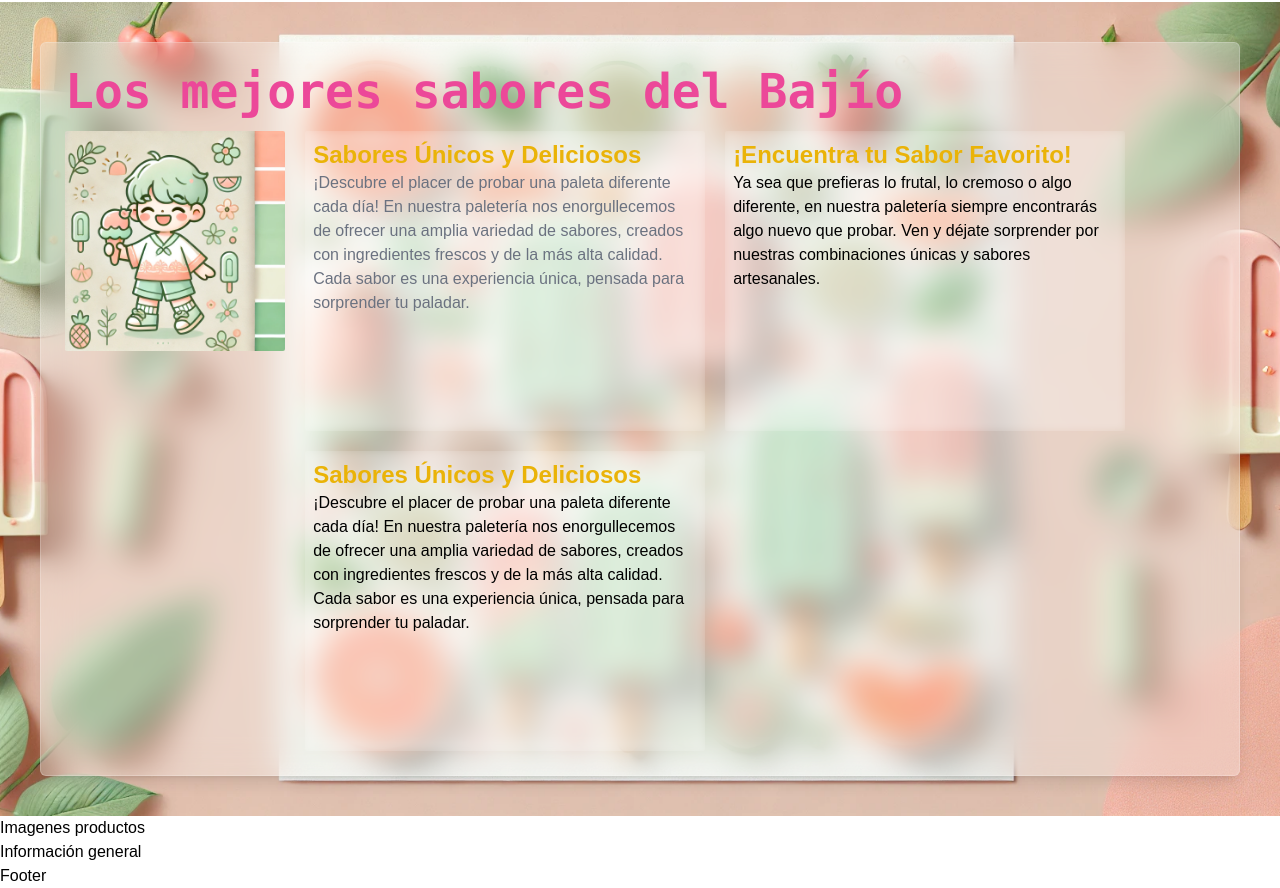
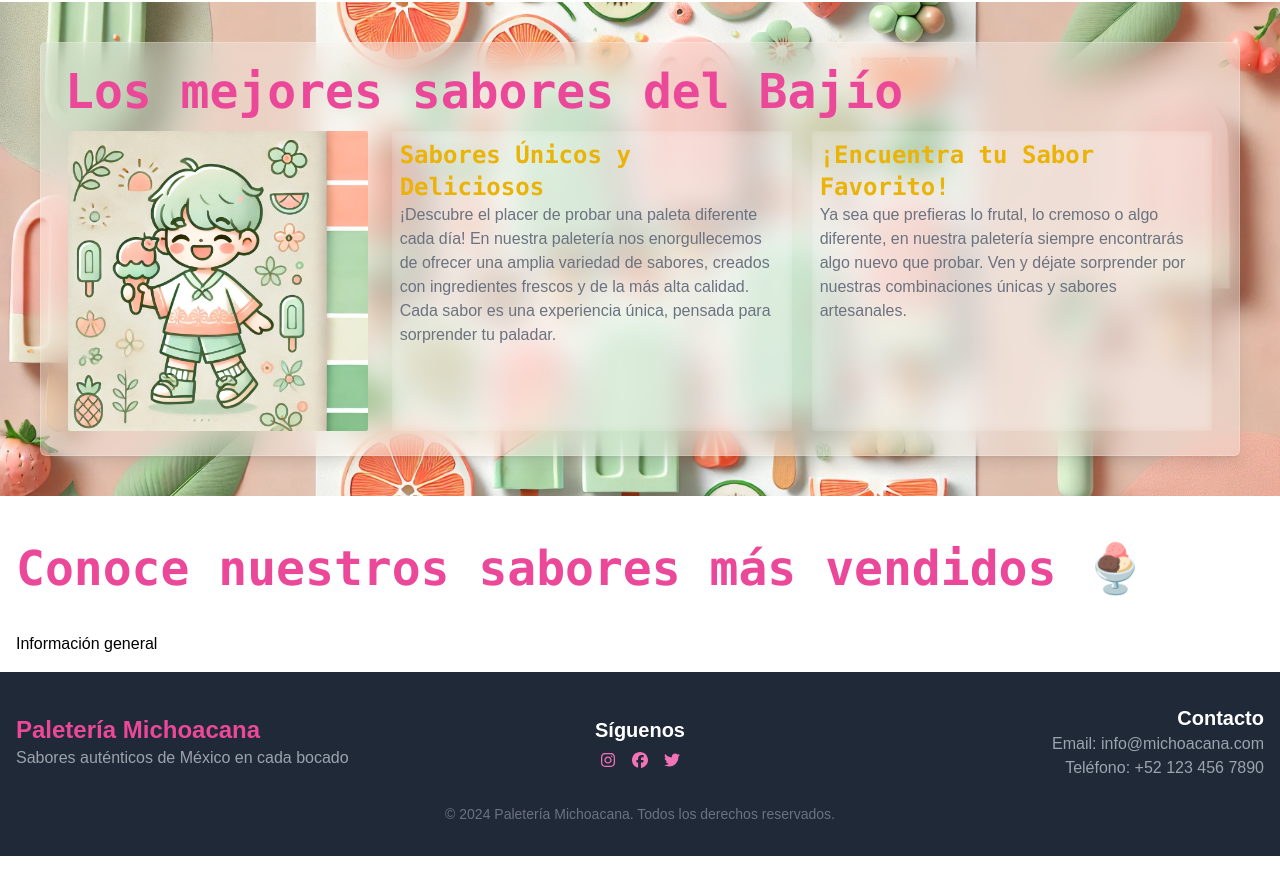
Before and after one commit to v-devOs/Next-Front-End-Michoacana, a Next.js app: page / in a window 1280 px wide. Shown: the part 606-1494 px from the top of the page. After the commit the page ends 1462 px from the top, so only its background shows below. Built offline with nearby package versions, Linux system fonts and the light colour scheme.

Commit message:
Terminar grid de imagenes

```diff
--- a/src/app/page.tsx
+++ b/src/app/page.tsx
@@ -12,7 +12,15 @@ export default function Home() {
   return (
     <main>
       <section>
-        <Carousel images={['/img/carousel_1.png', '/img/carousel_2.png']} />
+        <Carousel images={['/img/carousel_1.png', '/img/carousel_2.png']}>
+          <div className="backdrop-blur-lg text-center m-20 bg-white/30 border border-white/20 rounded-md p-6 shadow-lg">
+            <h1 className='text-8xl font-bold font-mono text-pink-500'>Paleterias la Michoacana</h1>
+            <p className='text-xl'>
+              Descubre el sabor del verano en cada bocado. Nuestra paletería ofrece una variedad de
+              paletas frescas y artesanales, hechas con frutas naturales y mucho amor. ¡Ven y disfruta de una explosión de sabores únicos!
+            </p>
+          </div>
+        </Carousel>
       </section>
 
       <div className="mt-4">
@@ -33,7 +41,7 @@ export default function Home() {
 
               <div className="flex flex-wrap gap-5 items-center">
                 <div className="backdrop-blur-sm bg-dark/15 p-2 rounded-sm h-[300px] w-[400px]">
-                  <h2 className="text-yellow-500 font-bold text-2xl">Sabores Únicos y Deliciosos</h2>
+                  <h2 className="text-yellow-500 font-bold font-mono text-2xl">Sabores Únicos y Deliciosos</h2>
                   <p className="text-gray-500">
                     ¡Descubre el placer de probar una paleta diferente cada día! En nuestra paletería nos
                     enorgullecemos de ofrecer una amplia variedad de sabores, creados con ingredientes frescos y de
@@ -41,19 +49,11 @@ export default function Home() {
                   </p>
                 </div>
                 <div className="backdrop-blur-sm bg-dark/15 p-2 rounded-sm h-[300px] w-[400px]">
-                  <h2 className="text-yellow-500 font-bold text-2xl">¡Encuentra tu Sabor Favorito!</h2>
-                  <p>
+                  <h2 className="text-yellow-500 font-bold font-mono text-2xl">¡Encuentra tu Sabor Favorito!</h2>
+                  <p className="text-gray-500">
                     Ya sea que prefieras lo frutal, lo cremoso o algo diferente, en nuestra
                     paletería siempre encontrarás algo nuevo que probar.
                     Ven y déjate sorprender por nuestras combinaciones únicas y sabores artesanales.
-                  </p>
-                </div>
-                <div className="backdrop-blur-sm bg-dark/15 p-2 rounded-sm h-[300px] w-[400px]">
-                  <h2 className="text-yellow-500 font-bold text-2xl">Sabores Únicos y Deliciosos</h2>
-                  <p>
-                    ¡Descubre el placer de probar una paleta diferente cada día! En nuestra paletería nos
-                    enorgullecemos de ofrecer una amplia variedad de sabores, creados con ingredientes frescos y de
-                    la más alta calidad. Cada sabor es una experiencia única, pensada para sorprender tu paladar.
                   </p>
                 </div>
               </div>
@@ -62,11 +62,11 @@ export default function Home() {
           </div>
         </section>
 
-        <section>
-          <div>
+        <section className="p-4">
+          <h2 className="text-5xl font-bold font-mono text-pink-500 mt-8 mb-10">Conoce nuestros sabores más vendidos 🍨</h2>
 
-            <div>
-              Imagenes productos
+          <div className="">
+            <div className="">
             </div>
 
             <div>
--- /dev/null
+++ b/src/components/landing/CardGrid.tsx
@@ -0,0 +1,18 @@
+import { Product } from "@/interfaces/admin"
+import { Card } from "../ui"
+
+interface Props {
+  products: Product[]
+}
+
+export const CardGrid = ({ products }: Props) => {
+  return (
+    <div className="grid grid-cols-1 md:grid-cols-2 lg:grid-cols-3 gap-4 bg-white">
+      {
+        products.map(product => (
+          <Card key={product.product} product={product} />
+        ))
+      }
+    </div>
+  )
+}
--- a/src/components/landing/Carousel.tsx
+++ b/src/components/landing/Carousel.tsx
@@ -1,12 +1,14 @@
 'use client';
 
-import React, { useState } from 'react';
+import Image from 'next/image';
+import React, { ReactNode, useState } from 'react';
 
 interface Props {
-  images: string[];
+  images: string[],
+  children?: ReactNode,
 }
 
-export const Carousel = ({ images }: Props) => {
+export const Carousel = ({ images, children }: Props) => {
   const [currentIndex, setCurrentIndex] = useState(0);
 
   const handlePrev = () => {
@@ -25,6 +27,8 @@ export const Carousel = ({ images }: Props) => {
     <div className="relative w-full mx-auto">
       <div className="relative overflow-hidden shadow-lg w-full h-64 sm:h-80 md:h-96 lg:h-[500px]">
         {images.map((img, index) => (
+
+          children ? (
             <div
               key={index}
               style={{
@@ -34,16 +38,17 @@ export const Carousel = ({ images }: Props) => {
               }}
               className={`absolute flex items-center justify-center top-0 left-0 w-full h-full transition-opacity duration-700 ${index === currentIndex ? 'opacity-100' : 'opacity-0'}`}
             >
-
-            <div className="backdrop-blur-lg text-center m-20 bg-white/30 border border-white/20 rounded-md p-6 shadow-lg">
-              <h1 className='text-8xl font-bold font-mono text-pink-500'>Paleterias la Michoacana</h1>
-              <p className='text-xl'>
-                Descubre el sabor del verano en cada bocado. Nuestra paletería ofrece una variedad de
-                paletas frescas y artesanales, hechas con frutas naturales y mucho amor. ¡Ven y disfruta de una explosión de sabores únicos!
-              </p>
+              {children}
             </div>
-
-          </div>
+          ) : (
+            <Image
+              key={index}
+              src={img}
+              alt={`Slide ${index + 1}`}
+              fill
+              className={"object - cover w-full h-full transition-opacity duration-700 ${index === currentIndex ? 'opacity-100' : 'opacity-0'}"}
+            />
+          )
         ))}
       </div>
 
--- a/src/components/landing/index.ts
+++ b/src/components/landing/index.ts
@@ -1,2 +1,3 @@
 export * from "./Carousel";
 export * from "./CristalDiv";
+export * from "./CardGrid";
--- /dev/null
+++ b/src/components/ui/Card.tsx
@@ -0,0 +1,24 @@
+import { Product } from '@/interfaces/admin'
+import Image from 'next/image'
+
+interface Props {
+  product: Product
+}
+
+export const Card = ({ product }: Props) => {
+  return (
+    <div className='bg-pink-100 border border-pink-300 rounded-lg shadow-lg p-6 hover:shadow-xl transition-shadow'>
+      <Image
+        src={product.product_image_url}
+        alt={product.description}
+        fill
+        className='w-full h-40 object-cover rounded-md mb-4'
+      />
+      <h2 className="text-2xl font-bold text-pink-600 mb-2">Paleta de Fresa</h2>
+      <p className="text-pink-500 mb-4">Deliciosa paleta de fresa hecha con fruta natural.</p>
+      <div className="flex items-center justify-between">
+        <span className="text-pink-600 font-semibold">$1.50</span>
+      </div>
+    </div>
+  )
+}
--- a/src/components/ui/Footer.tsx
+++ b/src/components/ui/Footer.tsx
@@ -1,17 +1,40 @@
-'use client';
-
-import { usePathname } from "next/navigation";
-
+import React from 'react';
+import { FaFacebook, FaInstagram, FaTwitter } from 'react-icons/fa6';
 
 
 export const Footer = () => {
-
-  const path = usePathname();
-
-  if (path.includes('admin'))
-    return <></>
-
   return (
-    <div>Footer</div>
-  )
-}
+    <footer className="bg-gray-800 text-white py-8">
+      <div className="container mx-auto px-4">
+        <div className="flex flex-wrap justify-between items-center">
+          <div className="w-full md:w-1/3 text-center md:text-left mb-4 md:mb-0">
+            <h2 className="text-2xl font-bold text-pink-500">Paletería Michoacana</h2>
+            <p className="text-gray-400">Sabores auténticos de México en cada bocado</p>
+          </div>
+          <div className="w-full md:w-1/3 text-center mb-4 md:mb-0">
+            <h3 className="text-xl font-semibold">Síguenos</h3>
+            <div className="flex justify-center space-x-4 mt-2">
+              <a href="#" className="text-pink-400 hover:text-yellow-300">
+                <FaInstagram />
+              </a>
+              <a href="#" className="text-pink-400 hover:text-yellow-300">
+                <FaFacebook />
+              </a>
+              <a href="#" className="text-pink-400 hover:text-yellow-300">
+                <FaTwitter />
+              </a>
+            </div>
+          </div>
+          <div className="w-full md:w-1/3 text-center md:text-right">
+            <h3 className="text-xl font-semibold">Contacto</h3>
+            <p className="text-gray-400">Email: info@michoacana.com</p>
+            <p className="text-gray-400">Teléfono: +52 123 456 7890</p>
+          </div>
+        </div>
+        <div className="text-center text-gray-500 text-sm mt-6">
+          &copy; {new Date().getFullYear()} Paletería Michoacana. Todos los derechos reservados.
+        </div>
+      </div>
+    </footer>
+  );
+};
--- a/src/components/ui/index.ts
+++ b/src/components/ui/index.ts
@@ -1,3 +1,4 @@
 export * from "./Modal";
 export * from "./Navbar";
 export * from "./Footer";
+export * from "./Card";
```
Lines whose indentation alone changed are shown as unchanged.
